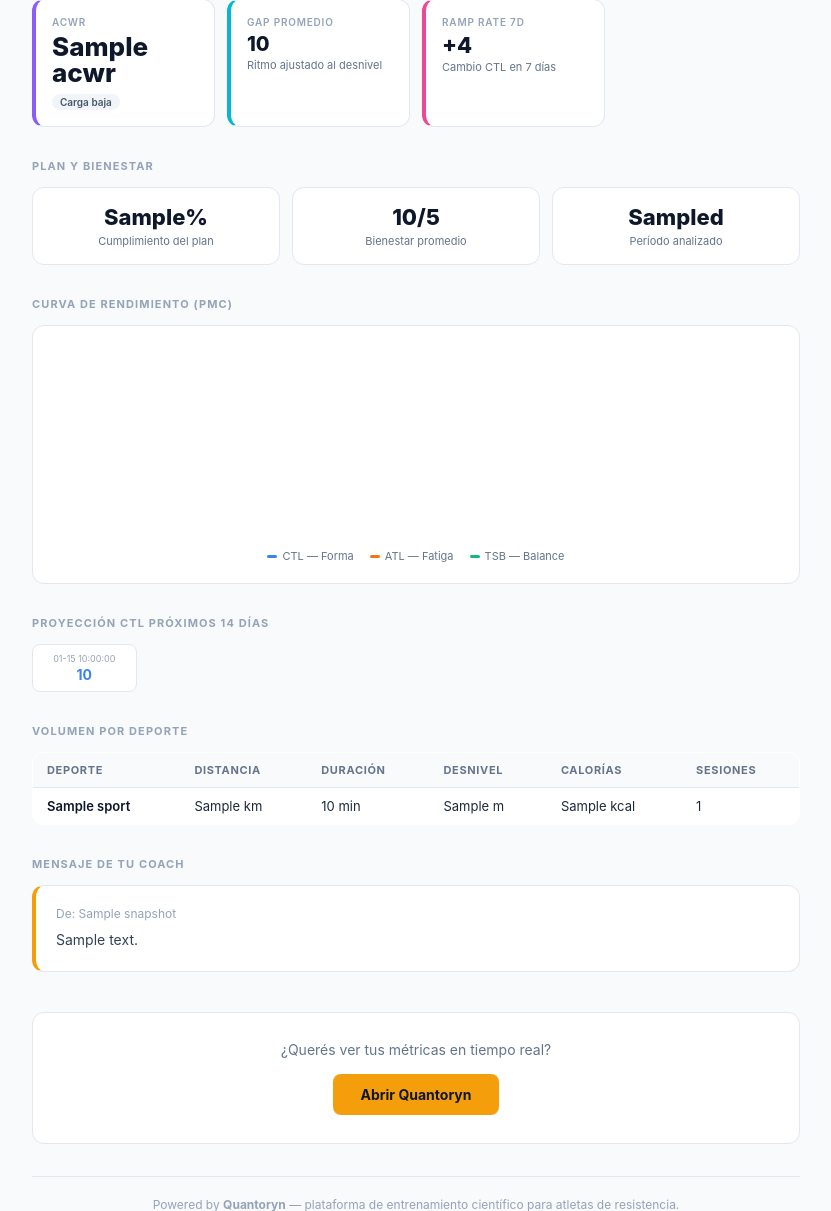
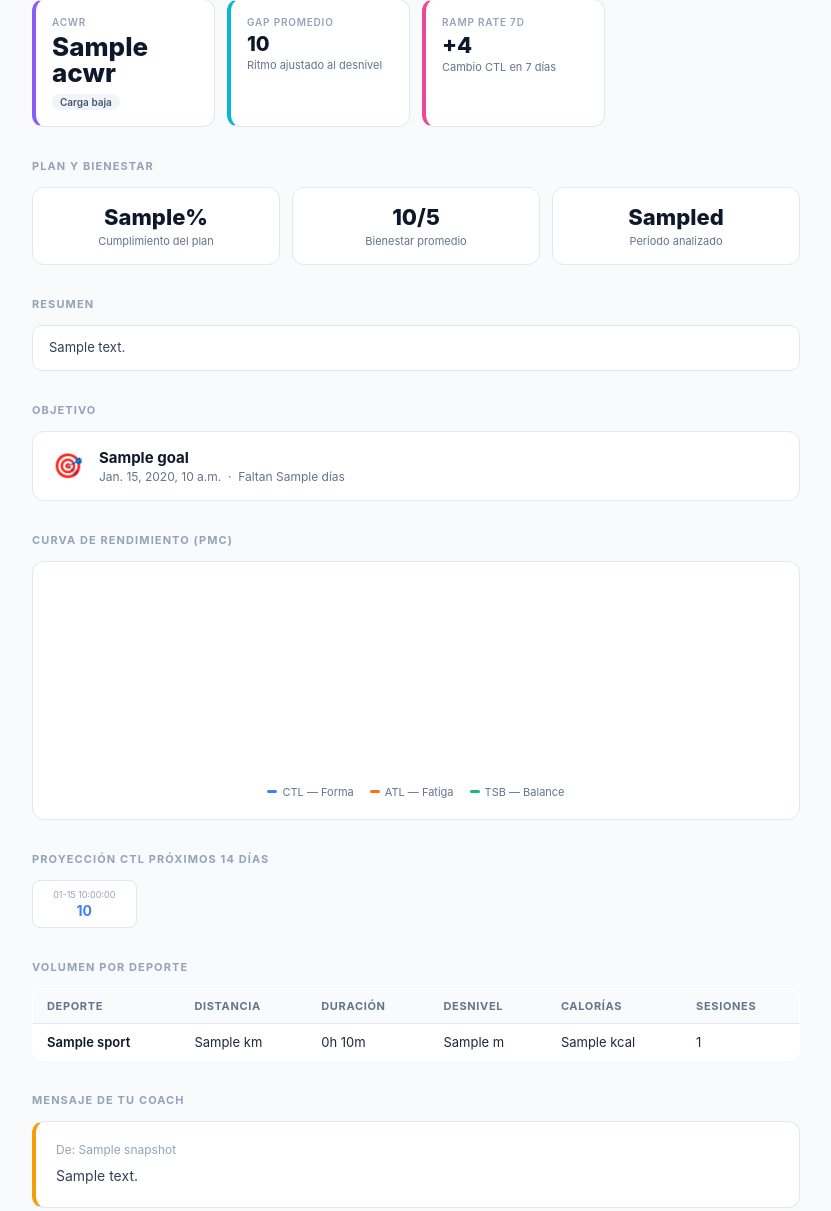
Before and after one commit to mendieta2020/MendietaTrailPlatform, a Django app: template core/templates/report/public_report.html in a window 1280 px wide. Shown: the part 350-1561 px from the top of the page, without its empty margins (224-1055 px from the left). Run offline with Django 5.2, Linux system fonts and the light colour scheme; the template is opened without the code that fills it: most values are stand-ins (such as "Sample title", 1, 10 or a date in 2020); parts of the project's set-up code (start-up, migrations or seed data) failed here and were passed over.

Commit message:
fix(reports): PR-154 hotfix2 — UX refinements on public report page
- Fix 1: Duration displayed as "Xh Ym" format (JS conversion in template)
- Fix 2: Calories extracted from raw_payload per sport group (Strava 'calories' key)
- Fix 3: STRENGTH rows show "—" for distance and desnivel (not "0.0 km" / "0 m")
- Fix 4: Narrative RESUMEN section with auto-generated recommendations
  (fitness trend, ACWR zone, compliance rating, readiness level)
- Fix 5: "Abrir Quantoryn" CTA links to settings.FRONTEND_URL (localhost:5173 dev,
  app.quantoryn.com prod) via context variable
- Fix 6: Goal section template placeholder ready for when Goal model is created

Co-Authored-By: Claude Sonnet 4.6 <noreply@anthropic.com>

```diff
--- a/core/templates/report/public_report.html
+++ b/core/templates/report/public_report.html
@@ -48,6 +48,16 @@
     .badge-red    { background: #fee2e2; color: #b91c1c; }
     .badge-slate  { background: #f1f5f9; color: #475569; }
 
+    /* Narrative summary */
+    .narrative-list { list-style: none; display: flex; flex-direction: column; gap: 8px; }
+    .narrative-item { background: #fff; border: 1px solid #e2e8f0; border-radius: 10px; padding: 12px 16px; font-size: 13px; color: #334155; line-height: 1.5; }
+
+    /* Objective section */
+    .goal-card { background: #fff; border: 1px solid #e2e8f0; border-radius: 12px; padding: 16px 20px; display: flex; align-items: center; gap: 16px; }
+    .goal-icon { font-size: 24px; }
+    .goal-name { font-size: 15px; font-weight: 700; color: #0f172a; }
+    .goal-meta { font-size: 12px; color: #64748b; margin-top: 2px; }
+
     /* PMC Chart */
     .chart-box { background: #fff; border: 1px solid #e2e8f0; border-radius: 12px; padding: 20px; margin-top: 4px; }
     .chart-box svg { width: 100%; height: auto; display: block; }
@@ -61,6 +71,7 @@
     .volume-table td { padding: 10px 14px; font-size: 13px; border-bottom: 1px solid #f1f5f9; }
     .volume-table tr:last-child td { border-bottom: none; }
     .sport-label { font-weight: 600; color: #0f172a; }
+    .text-muted { color: #94a3b8; }
 
     /* Coach message */
     .coach-message { background: #fff; border: 1px solid #e2e8f0; border-radius: 12px; padding: 20px; margin-top: 4px; border-left: 4px solid #f59e0b; }
@@ -194,6 +205,28 @@
   </div>
   {% endif %}
 
+  <!-- RESUMEN — narrative auto-generated recommendations -->
+  {% if snapshot.narratives %}
+  <div class="section-title">Resumen</div>
+  <ul class="narrative-list">
+    {% for text in snapshot.narratives %}
+    <li class="narrative-item">{{ text }}</li>
+    {% endfor %}
+  </ul>
+  {% endif %}
+
+  <!-- Goal section: activates when Goal model is created -->
+  {% if snapshot.goal %}
+  <div class="section-title">Objetivo</div>
+  <div class="goal-card">
+    <div class="goal-icon">🎯</div>
+    <div>
+      <div class="goal-name">{{ snapshot.goal.name }}</div>
+      <div class="goal-meta">{{ snapshot.goal.date }} &nbsp;·&nbsp; Faltan {{ snapshot.goal.days_remaining }} días</div>
+    </div>
+  </div>
+  {% endif %}
+
   <!-- PMC CHART (inline SVG rendered from JSON data) -->
   {% if pmc_days_json %}
   <div class="section-title">Curva de rendimiento (PMC)</div>
@@ -294,15 +327,52 @@
       {% for sport, totals in volume_items %}
       <tr>
         <td class="sport-label">{{ sport }}</td>
+        {# Fix 3: STRENGTH has no distance/desnivel — show dash instead of 0 #}
+        {% if sport == "STRENGTH" %}
+        <td class="text-muted">—</td>
+        {% else %}
         <td>{{ totals.distance_km }} km</td>
-        <td>{{ totals.duration_minutes }} min</td>
+        {% endif %}
+        {# Fix 1: Duration cell — JS below converts raw minutes to "Xh Ym" format #}
+        <td>{{ totals.duration_minutes }}</td>
+        {% if sport == "STRENGTH" %}
+        <td class="text-muted">—</td>
+        {% else %}
         <td>{{ totals.elevation_gain_m }} m</td>
+        {% endif %}
+        {# Fix 2: Calories from raw_payload — show dash if 0 #}
+        {% if totals.calories_kcal %}
         <td>{{ totals.calories_kcal }} kcal</td>
+        {% else %}
+        <td class="text-muted">—</td>
+        {% endif %}
         <td>{{ totals.sessions_count }}</td>
       </tr>
       {% endfor %}
     </tbody>
   </table>
+  <script>
+  // Fix 1: Rewrite duration cells to hours:minutes format
+  (function() {
+    var rows = document.querySelectorAll('.volume-table tbody tr');
+    rows.forEach(function(row) {
+      var cells = row.querySelectorAll('td');
+      if (cells.length < 3) return;
+      var durCell = cells[2];  // 3rd cell = Duración
+      var text = durCell.textContent.trim();
+      // Only rewrite if it looks like a plain number (minutes)
+      var mins = parseInt(text, 10);
+      if (!isNaN(mins) && mins > 0) {
+        var h = Math.floor(mins / 60);
+        var m = mins % 60;
+        durCell.textContent = h + 'h ' + (m < 10 ? '0' + m : m) + 'm';
+      } else if (mins === 0) {
+        durCell.textContent = '—';
+        durCell.className = 'text-muted';
+      }
+    });
+  })();
+  </script>
   {% endif %}
 
   <!-- COACH MESSAGE -->
@@ -314,12 +384,12 @@
   </div>
   {% endif %}
 
-  <!-- CTA -->
+  <!-- CTA — Fix 5: link to frontend URL, not backend root -->
   <div class="cta-box">
     <p style="font-size:14px; color:#64748b; margin-bottom:16px;">
       ¿Querés ver tus métricas en tiempo real?
     </p>
-    <a href="/" class="cta-btn">Abrir Quantoryn</a>
+    <a href="{{ frontend_url }}" class="cta-btn">Abrir Quantoryn</a>
   </div>
 
   <!-- FOOTER -->
```
Also changed, not shown: core/views_reports.py (+89 -2 lines).
